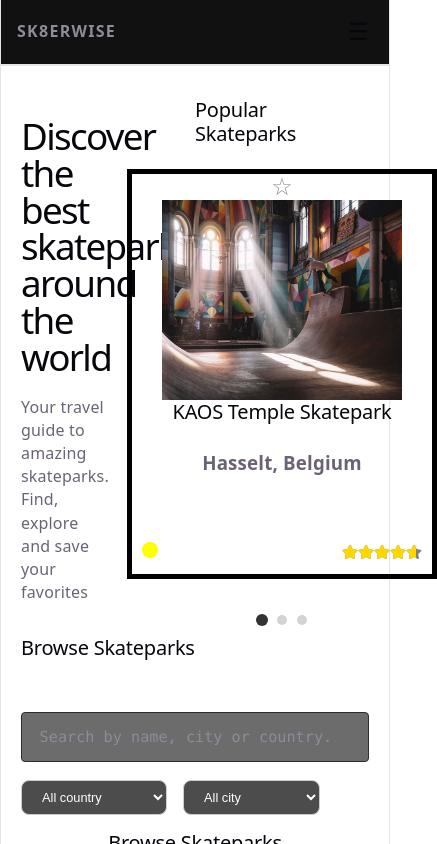
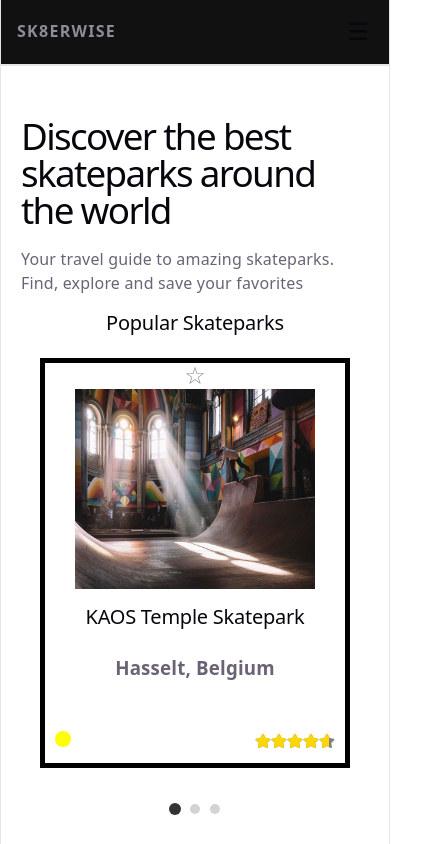
Before and after one commit to Willsky013/Sk8erWise-website, a React (Vite) app: page /#/ in a window 390 px wide. Shown: the top 844 px of the page, 437 px wide, since content can reach past the window. Built offline with nearby package versions, Linux system fonts and the light colour scheme.

Commit message:
moved popular skateparks down for mobile devices, also removed duplicate css code

```diff
--- a/src/components/components-css/Herosection.css
+++ b/src/components/components-css/Herosection.css
@@ -9,10 +9,23 @@
 
 #hero-Text {
     width: 50%;
-    margin: 0 2%;
+    margin: 0;
 }
 
 #welcome-Text {
     font-size: 2.3rem;
     line-height: 1;
 }
+
+/* Mobile: stack the hero so Popular Skateparks drops down, landing
+   right above the Browse Skateparks section, and let the hero text
+   span the full screen width */
+@media (max-width: 768px) {
+    #hero {
+        flex-direction: column;
+    }
+
+    #hero-Text {
+        width: 100%;
+    }
+}
--- a/src/components/components-css/PopularSkateparks.css
+++ b/src/components/components-css/PopularSkateparks.css
@@ -1,6 +1,20 @@
 #popular-Skateparks{
     width: 50%;
     height: 20rem;
+}
+
+#popular-Skateparks h2 {
+    text-align: center;
+    margin-top: 1rem;
+}
+
+/* Mobile: go full width and let the height grow to the card's
+   natural size, so the card matches the Browse Skateparks grid */
+@media (max-width: 768px) {
+    #popular-Skateparks {
+        width: 100%;
+        height: auto;
+    }
 }
 
 .carousel {
--- a/src/pages/pages-css/Home.css
+++ b/src/pages/pages-css/Home.css
@@ -1,21 +1,3 @@
-/* ===========================
-   HERO SECTION
-   =========================== */
-#hero {
-    display: flex;
-    text-align: left;
-}
-
-#hero-Text {
-  width: 50%;
-  margin:  0;
-}
-
-#welcome-Text {
-    font-size: 2.3rem;
-    line-height: 1;
-}
-
 /* ===========================
    BROWSE SKATEPARKS SECTION
    =========================== */
```
